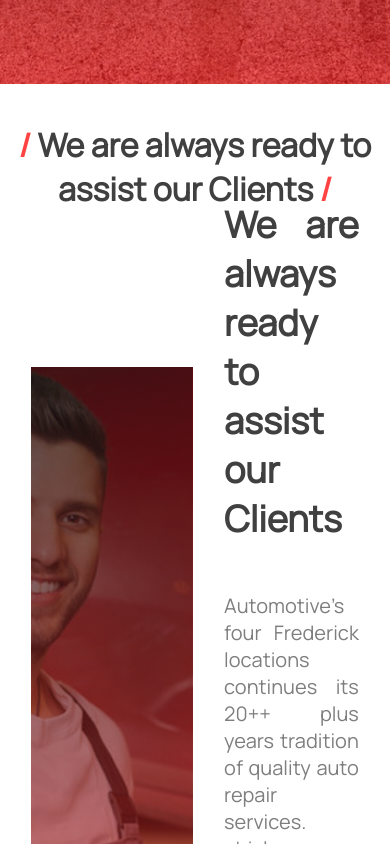
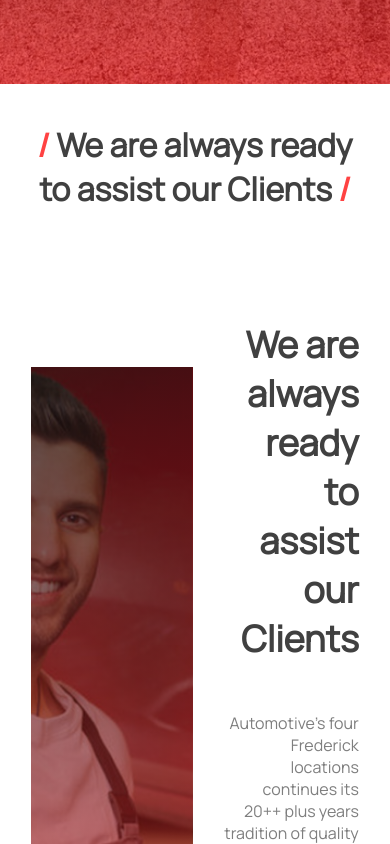
Before and after one commit to kenankaric122/carserviceweb, a React (Create React App) app: page /aboutus in a window 390 px wide. Shown: the part 760-1604 px from the top of the page. Built offline with nearby package versions, Linux system fonts and the light colour scheme.

Commit message:
:lipstick: updated styles

```diff
--- a/src/components/Works.jsx
+++ b/src/components/Works.jsx
@@ -5,12 +5,12 @@ import image2 from '../assets/w2.jpg';
 import image3 from '../assets/w3.jpg';
 import image4 from '../assets/w4.jpg';
 import { FontAwesomeIcon } from '@fortawesome/react-fontawesome';
-import { faCalendarCheck, faCar, faCheckSquare, faTools } from '@fortawesome/free-solid-svg-icons';
+import { faCalendarCheck, faCar, faCheckSquare, faToolbox, faTools } from '@fortawesome/free-solid-svg-icons';
 
 function Works() {
     return (
         <div className='w1'>
-        <h1 style={{color : "#404040", textAlign : "center", marginTop : "8%", fontWeight : "bold"}}><span>/ </span>How it works<span> /</span></h1>
+        <h1 style={{color : "#404040", textAlign : "center", marginTop : "8%", fontWeight : "bold"}}><span>/ </span><FontAwesomeIcon icon = {faToolbox} color='#ba382f'/>  How it works  <FontAwesomeIcon icon = {faToolbox} color='#ba382f'/><span> /</span></h1>
         <div className='works'>
             <div className='card2'>
                 <img src={image1}/>
--- a/src/components/styles/Clients.css
+++ b/src/components/styles/Clients.css
@@ -37,8 +37,20 @@
         margin-bottom: 10%;
     }
 
+    .clients1 h1{
+        margin-left: 5%;
+        margin-right: 5%;
+    }
+
     .clients{
         margin-top: 40%;
+        margin-bottom: 60%;
+    }
+
+    .clients .text1{
+        justify-content: center;
+        text-align: right;
+        font-size: 16px;
     }
 
   }
--- a/src/components/styles/Experience.css
+++ b/src/components/styles/Experience.css
@@ -34,3 +34,12 @@
     font-size: 20px;
 
 }
+
+@media only screen and (max-width: 600px) {
+
+    .experience .text1{
+        text-align: left;
+        font-size: 16px;
+    }
+
+  }
--- a/src/components/styles/Footer.css
+++ b/src/components/styles/Footer.css
@@ -60,6 +60,7 @@
     .footer{
         flex-direction: column;
         height: 170vh;
+        background-image: radial-gradient( circle farthest-corner at -4% -12.9%,  rgb(44, 44, 44) 0.3%, rgb(44, 44, 44) 90.2% );
     }
 
     .f1 .logo{
--- a/src/components/styles/GalleryText.css
+++ b/src/components/styles/GalleryText.css
@@ -3,4 +3,14 @@
     margin-right: 10%;
     margin-left: 10%;
     margin-bottom: 10%;
+    color: rgb(58, 58, 58);
 }
+
+@media only screen and (max-width: 600px) {
+
+    .gallerytext h1{
+        margin-left: 5%;
+        margin-right: 5%;
+    }
+
+  }
--- a/src/components/styles/More.css
+++ b/src/components/styles/More.css
@@ -29,5 +29,15 @@
     flex-direction: column;
     justify-content: center;
     font-weight: bold;
-    color: rgb(100, 100, 100);
+    font-size: 20px;
+    color: rgb(126, 126, 126);
 }
+
+@media only screen and (max-width: 600px) {
+
+    .more .text1{
+        text-align: right;
+        font-size: 16px;
+    }
+
+  }
--- a/src/pages/Gallery.jsx
+++ b/src/pages/Gallery.jsx
@@ -7,7 +7,7 @@ import GalleryImg from '../components/GalleryImg'
 
 function Gallery() {
     return (
-        <div>
+        <div style={{backgroundColor : 'rgb(220,220,220)'}}>
             <Navbar/>
             <GalHome/>
             <GalleryText/>
```
